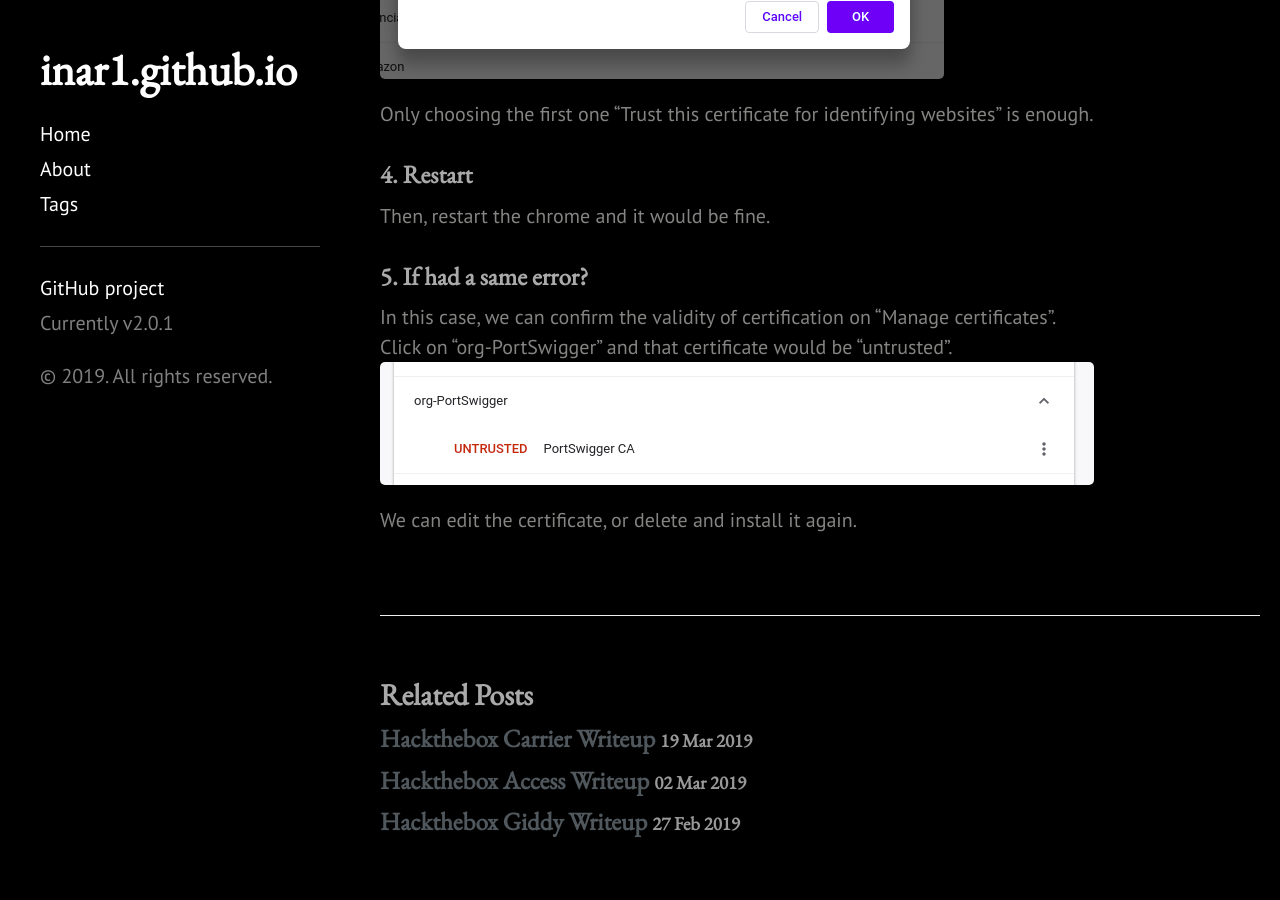
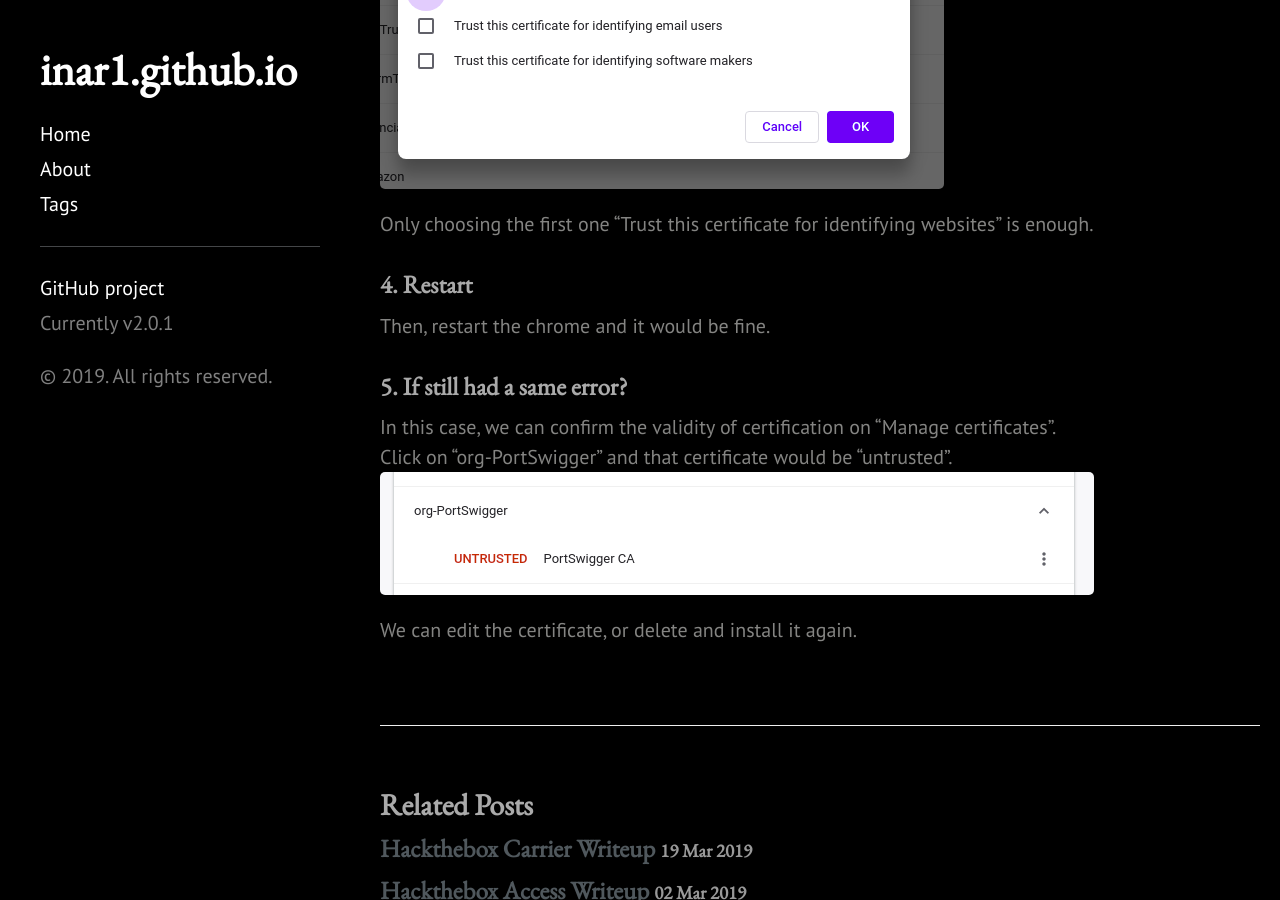
Before and after one commit to 1n4r1/1n4r1.github.io, a Jekyll site: the page built from _posts/2019-03-20-Setting-up-Burp-https.md, in a window 1280 px wide and 900 px high, scrolled down 2237 px. Built offline with Jekyll 4.4.1, drawn with Linux system fonts in a browser that asks for light colours.

Commit message:
modify 2019-03-20

```diff
--- a/_posts/2019-03-20-Setting-up-Burp-https.md
+++ b/_posts/2019-03-20-Setting-up-Burp-https.md
@@ -22,7 +22,7 @@ Without any settings, if we use Burp with https, browser shows this certificatio
 ### 2. Download SSL cert
 By accessing the Burp page on localhost, we can download the certificate "cacert.der".<br>
 We have to click on the button "CA Certificate".
-![placeholder](https://inar1.github.io/public/images/2019-03-20/2019-03-19-23-40-12.png)
+![placeholder](https://inar1.github.io/public/images/2019-03-20/2019-03-20-00-08-41.png)
 
 ### 3. Register the cert on google chrome
 Go to settings and click "Advanced". There is a menu "Manage certificates".
@@ -37,7 +37,7 @@ Only choosing the first one "Trust this certificate for identifying websites" is
 ### 4. Restart
 Then, restart the chrome and it would be fine.
 
-### 5. If had a same error?
+### 5. If still had a same error?
 In this case, we can confirm the validity of certification on "Manage certificates".<br>
 Click on "org-PortSwigger" and that certificate would be "untrusted".
 ![placeholder](https://inar1.github.io/public/images/2019-03-20/2019-03-20-00-03-21.png)
```
Also changed, not shown: public/images/2019-03-20/2019-03-19-23-40-12.png (deleted), public/images/2019-03-20/2019-03-20-00-08-41.png (added).
